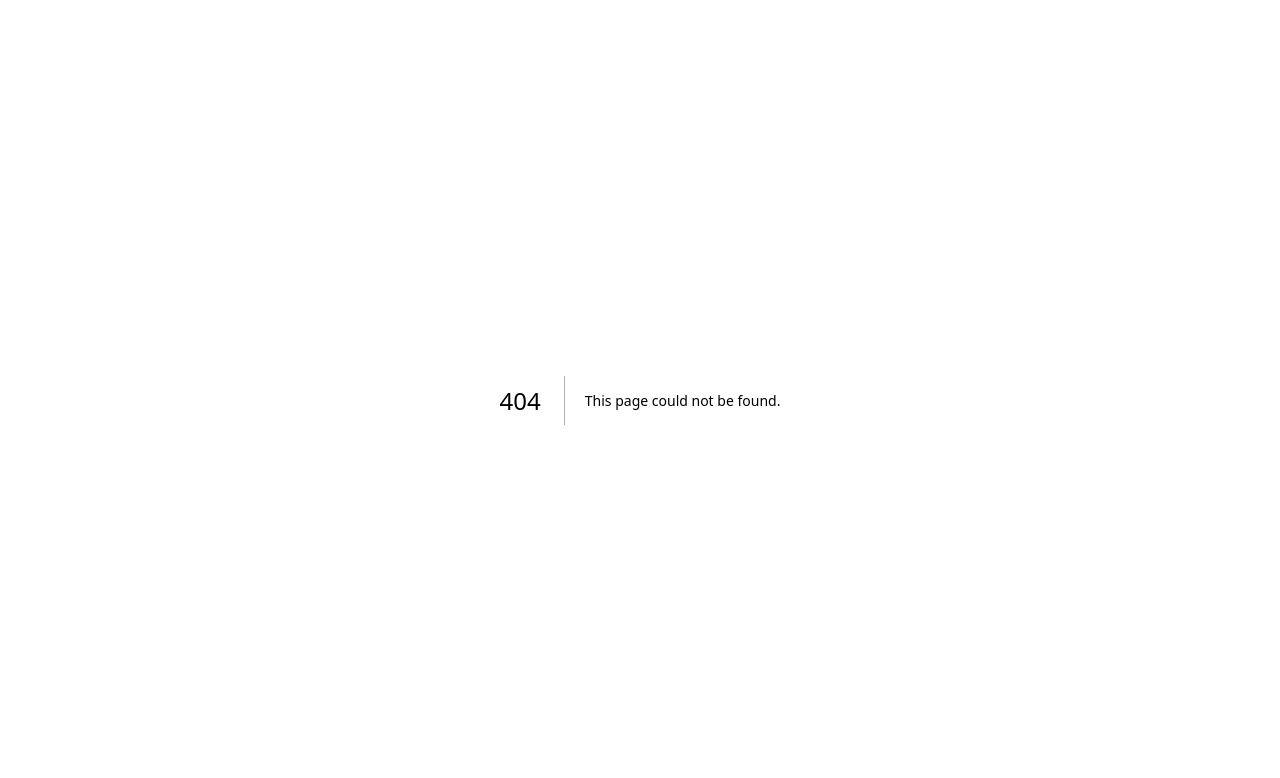
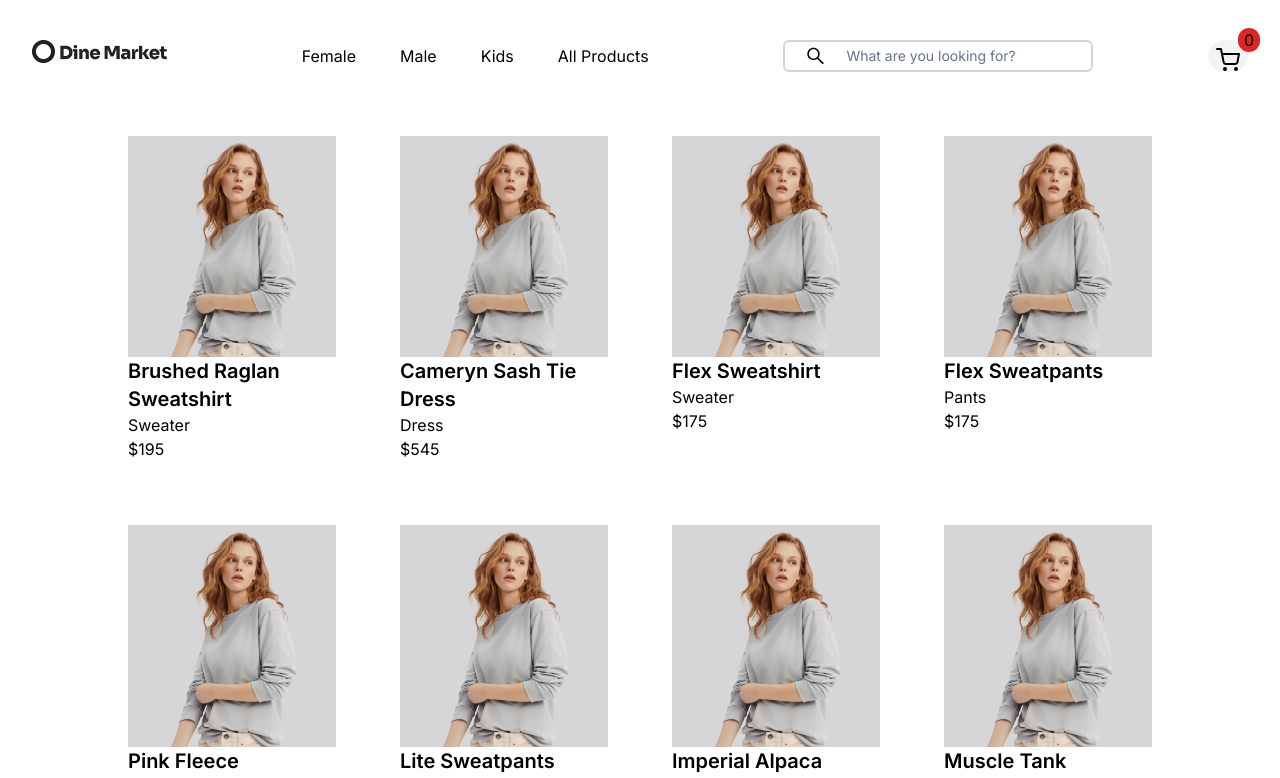
Before and after one commit to atisamakhtar/cloting-ecommerce-by-atisam, a Next.js app: page /products in a window 1280 px wide. Before the commit this address had no page. Shown: the top 778 px of the page. Built offline with nearby package versions, Linux system fonts and the light colour scheme.

Commit message:
basic flow done products with same image for all are rendering and single page flow created

```diff
--- a/context/productsContext.jsx
+++ /dev/null
@@ -1,109 +0,0 @@
-'use client'
-
-import React, { createContext, useState, useEffect, useReducer } from 'react';
-
-export const ProductsContext = createContext();
-
-const availableProducts = [
-    {
-        title: "Brushed Raglan Sweatshirt",
-        category: "Sweater",
-        price: 195,
-        for: "female"
-    },
-    {
-        title: "Cameryn Sash Tie Dress",
-        category: "Dress",
-        price: 545,
-        for: "female"
-    },
-    {
-        title: "Flex Sweatshirt",
-        category: "Sweater",
-        price: 175,
-        for: "female"
-    },
-    {
-        title: "Flex Sweatpants",
-        category: "Pants",
-        price: 175,
-        for: "female"
-    },
-    {
-        title: "Pink Fleece Sweatpants",
-        category: "Pants",
-        price: 195,
-        for: "female"
-    },
-    {
-        title: "Lite Sweatpants",
-        category: "Pants",
-        price: 150,
-        for: "female"
-    },
-    {
-        title: "Imperial Alpaca Hoodie",
-        category: "Jackets",
-        price: 525,
-        for: "female"
-    },
-    {
-        title: "Muscle Tank",
-        category: "T Shirts",
-        price: 75,
-        for: "female"
-    },
-    {
-        title: "Brushed Bomber",
-        category: "Jackets",
-        price: 225,
-        for: "female"
-    },
-    {
-        title: "Flex Push Button Bomber",
-        category: "Jackets",
-        price: 225,
-        for: "female"
-    },
-    {
-        title: "Raglan Sweatshirt",
-        category: "Sweater",
-        price: 195,
-        for: "male"
-    },
-    {
-        title: "Raglan Sweatshirt",
-        category: "Sweater",
-        price: 195,
-        for: "male"
-    },
-    {
-        title: "Nicker shirt",
-        category: "Shorts",
-        price: 225,
-        for: "kids"
-    },
-    {
-        title: "Kurta Pajama",
-        category: "Complete",
-        price: 195,
-        for: "kids"
-    },
-]
-
-// const myReducerFunction = (currentState, action) => {
-
-// }
-
-const ProductsContextComponent = ({children}) => {
-
-    // const [products, dispatch] = useReducer(myReducerFunction, initialProducts);
-
-    return (
-        <ProductsContext.Provider value={availableProducts}>
-            {children}
-        </ProductsContext.Provider>
-    )
-}
-
-export default ProductsContextComponent;
--- /dev/null
+++ b/context/productsContext.tsx
@@ -0,0 +1,135 @@
+'use client'
+
+import React, { FC, ReactNode, createContext, useState, useEffect, useReducer } from 'react';
+
+export type productType = {
+    id: number,
+    title: string,
+    tagline: string,
+    price: number,
+    category: string
+}
+
+export const ProductsContext = createContext<productType[]>([]);
+
+const availableProducts: productType[] = [
+    {
+        id: 1,
+        title: "Brushed Raglan Sweatshirt",
+        tagline: "Sweater",
+        price: 195,
+        category: "female"
+    },
+    {
+        id: 2,
+        title: "Cameryn Sash Tie Dress",
+        tagline: "Dress",
+        price: 545,
+        category: "female"
+    },
+    {
+        id: 3,
+        title: "Flex Sweatshirt",
+        tagline: "Sweater",
+        price: 175,
+        category: "female"
+    },
+    {
+        id: 4,
+        title: "Flex Sweatpants",
+        tagline: "Pants",
+        price: 175,
+        category: "female"
+    },
+    {
+        id: 5,
+        title: "Pink Fleece Sweatpants",
+        tagline: "Pants",
+        price: 195,
+        category: "female"
+    },
+    {
+        id: 6,
+        title: "Lite Sweatpants",
+        tagline: "Pants",
+        price: 150,
+        category: "female"
+    },
+    {
+        id: 7,
+        title: "Imperial Alpaca Hoodie",
+        tagline: "Jackets",
+        price: 525,
+        category: "female"
+    },
+    {
+        id: 8,
+        title: "Muscle Tank",
+        tagline: "T Shirts",
+        price: 75,
+        category: "female"
+    },
+    {
+        id: 9,
+        title: "Brushed Bomber",
+        tagline: "Jackets",
+        price: 225,
+        category: "female"
+    },
+    {
+        id: 10,
+        title: "Flex Push Button Bomber",
+        tagline: "Jackets",
+        price: 225,
+        category: "female"
+    },
+    {
+        id: 11,
+        title: "Raglan Sweatshirt",
+        tagline: "Sweater",
+        price: 195,
+        category: "male"
+    },
+    {
+        id: 12,
+        title: "Raglan Sweatshirt",
+        tagline: "Sweater",
+        price: 195,
+        category: "male"
+    },
+    {
+        id: 13,
+        title: "Nicker shirt",
+        tagline: "Shorts",
+        price: 225,
+        category: "kids"
+    },
+    {
+        id: 14,
+        title: "Kurta Pajama",
+        tagline: "Complete",
+        price: 195,
+        category: "kids"
+    },
+]
+
+// const myReducerFunction = (currentState, action) => {
+
+// }
+
+interface MyProps {
+    children?: ReactNode;
+}
+
+const ProductsContextComponent: FC<MyProps> = (props) => {
+
+    // const [products, dispatch] = useReducer(myReducerFunction, initialProducts);
+
+    return (
+        <ProductsContext.Provider value={availableProducts}>
+            {props.children}
+        </ProductsContext.Provider>
+    )
+}
+
+export default ProductsContextComponent;
--- /dev/null
+++ b/src/app/[slug]/page.tsx
@@ -0,0 +1,60 @@
+"use client"
+
+import React, { useContext } from 'react';
+import { useRouter, usePathname, useParams, useSearchParams } from 'next/navigation';
+import { ProductsContext } from '../../../context/productsContext';
+import Image from 'next/image';
+import prodImg from "../../../public/media/homeProduct1.png";
+import Link from 'next/link';
+
+const page = () => {
+    const router = useRouter()
+    console.log("router", router);
+
+    const { slug } = useParams();
+    const availableProducts = useContext(ProductsContext);
+
+    const required = availableProducts.filter((prod: any) => prod.category == slug);
+
+    // const searchParms = useSearchParams();
+    // const pathName = usePathname();
+
+    // console.log(slug, searchParms)
+    // console.log("pathName", pathName);
+
+    // const url = `${pathName}?${searchParms}`
+    console.log(required)
+
+    const styles = {
+        "display": "grid",
+        "gridTemplateColumns": "1fr 1fr 1fr 1fr",
+        "justifyContent": "space-between",
+        "justifyItems": "center",
+        "gridGap": "4rem",
+    }
+
+    const container = {
+        "margin": "4rem 8rem",
+    }
+
+    return (
+        <section style={container}>
+            {required.length > 0} <section style={styles}>
+
+                {required.map((sing: any, index: any) => (
+                    <div key={index} >
+                        <Link href={`/products/${sing.id}`}>
+                            <Image width={250} alt='product image' src={prodImg} />
+                            <h2 className='text-xl font-semibold' >{sing.title}</h2>
+                            <p>{sing.tagline}</p>
+                            <p>${sing.price}</p>
+                        </Link>
+                    </div>
+                ))}
+
+            </section>
+        </section>
+    )
+}
+
+export default page
--- a/src/app/layout.tsx
+++ b/src/app/layout.tsx
@@ -2,6 +2,8 @@ import './globals.css'
 import type { Metadata } from 'next'
 import { Inter } from 'next/font/google';
 import ProductsContextComponent from "../../context/productsContext";
+import MyNavMenu from '@/components/myNavMenu';
+import Footer from '@/components/footer';
 
 const inter = Inter({ subsets: ['latin'] })
 
@@ -19,7 +21,9 @@ export default function RootLayout({
     <html lang="en">
       <body className={inter.className}>
         <ProductsContextComponent>
+          <MyNavMenu/>
           {children}
+          <Footer/>
         </ProductsContextComponent>
       </body>
     </html>
--- a/src/app/page.tsx
+++ b/src/app/page.tsx
@@ -1,14 +1,10 @@
 "use client"
 
-import { Button } from '@/components/ui/button';
-import Image from 'next/image';
-import MyNavMenu from '@/components/myNavMenu';
 import HeroSection from '@/components/heroSection';
 import Promotion from '@/components/promotion';
 import Products from '@/components/products';
 import UniqueSection from '@/components/uniqueSection';
 import NewsLetter from '@/components/newsLetter';
-import Footer from '@/components/footer';
 
 import { useContext } from 'react';
 
@@ -18,16 +14,14 @@ export default function Home() {
 
   const availableProducts = useContext(ProductsContext);
 
-  console.log("availableProducts from page.tsx", availableProducts);
+  // console.log("availableProducts from page.tsx", availableProducts);
   return (
     <>
-      <MyNavMenu />
       <HeroSection />
       <Promotion />
       <Products />
       <UniqueSection />
       <NewsLetter />
-      <Footer />
     </>
   )
 }
--- /dev/null
+++ b/src/app/products/[id]/page.tsx
@@ -0,0 +1,50 @@
+'use client'
+
+import React, { useContext } from 'react';
+import Image from 'next/image';
+import prodImage from "../../../../public/media/homeProduct1.png";
+import { useRouter, useParams } from 'next/navigation';
+import { ProductsContext } from '../../../../context/productsContext';
+import { productType } from '../../../../context/productsContext';
+
+const page = () => {
+
+    const styles = {
+        "display": "grid",
+        "gridTemplateColumns": "1fr 1fr",
+        "gridGap": "4rem",
+        "justifyContent": "space-between",
+        // "justifyItems": "center",
+    }
+
+    const container = {
+        "margin": "4rem 8rem",
+    }
+
+    const availableProducts = useContext(ProductsContext);
+
+    const {id} = useParams();
+    // console.log(typeof parseInt(id));
+    const idToParse:number = Array.isArray(id) ? parseInt(id[0]) : parseInt(id);
+
+    const required = availableProducts.find((sing:productType) => sing.id === idToParse);
+
+    // console.log("required", required)
+
+    return (
+        <section style={container} >
+            <section className='' style={styles}>
+                <div>
+                    <Image className='w-[100%]' src={prodImage} alt='Product Image' />
+                </div>
+                <div>
+                    <h2 className='text-xl font-semibold' >{required.title}</h2>
+                    <p>{required.tagline}</p>
+                    <p>${required.price}</p>
+                </div>
+            </section>
+        </section>
+    )
+}
+
+export default page
--- /dev/null
+++ b/src/app/products/page.tsx
@@ -0,0 +1,45 @@
+"use client"
+
+import React, { useContext } from 'react';
+import { ProductsContext } from '../../../context/productsContext';
+import Image from 'next/image';
+import prodImg from "../../../public/media/homeProduct1.png";
+import Link from 'next/link';
+
+const page = () => {
+
+    const required = useContext(ProductsContext);
+
+    const styles = {
+        "display": "grid",
+        "gridTemplateColumns": "1fr 1fr 1fr 1fr",
+        "justifyContent": "space-between",
+        "justifyItems": "center",
+        "gridGap": "4rem",
+    }
+
+    const container = {
+        "margin": "4rem 8rem",
+    }
+
+    return (
+        <section style={container}>
+            {required.length > 0} <section style={styles}>
+
+                {required.map((sing: any, index: any) => (
+                    <div key={index} >
+                        <Link href={`/products/${sing.id}`}>
+                            <Image width={250} alt='product image' src={prodImg} />
+                            <h2 className='text-xl font-semibold' >{sing.title}</h2>
+                            <p>{sing.tagline}</p>
+                            <p>${sing.price}</p>
+                        </Link>
+                    </div>
+                ))}
+
+            </section>
+        </section>
+    )
+}
+
+export default page
--- a/src/components/footer.tsx
+++ b/src/components/footer.tsx
@@ -14,16 +14,16 @@ const Footer = () => {
 
     const availableProducts = useContext(ProductsContext);
 
-    console.log("availableProducts from footer", availableProducts)
+    // console.log("availableProducts from footer", availableProducts)
 
     const footerCss = {
         "display": "grid",
-        "grid-template-columns": "2fr 1fr 1fr 1fr"
+        "gridTemplateColumns": "2fr 1fr 1fr 1fr"
     }
 
     const copyright = {
         "display": "grid",
-        "grid-template-columns": "auto auto auto"
+        "gridTemplateColumns": "auto auto auto"
     }
 
     return (
--- a/src/components/myNavMenu.tsx
+++ b/src/components/myNavMenu.tsx
@@ -28,7 +28,9 @@ const MyNavMenu = () => {
             <section className='my-10 container flex justify-between' >
 
                 <div className='' >
-                    <Image alt='logo' src={logo} />
+                    <Link href={"/"}>
+                        <Image alt='logo' src={logo} />
+                    </Link>
                 </div>
 
                 <NavigationMenu className='' >
@@ -36,25 +38,25 @@ const MyNavMenu = () => {
                     <NavigationMenuList>
 
                         <NavigationMenuItem className="px-5" >
-                            <Link href={"/about"} className="px-4" legacyBehavior passHref>
+                            <Link href={"/female"} className="px-4" legacyBehavior passHref>
                                 <NavigationMenuLink>Female</NavigationMenuLink>
                             </Link>
                         </NavigationMenuItem>
 
                         <NavigationMenuItem className="px-5" >
-                            <Link href={"/about"} className="px-4" legacyBehavior passHref>
+                            <Link href={"/male"} className="px-4" legacyBehavior passHref>
                                 <NavigationMenuLink>Male</NavigationMenuLink>
                             </Link>
                         </NavigationMenuItem>
 
                         <NavigationMenuItem className="px-5" >
-                            <Link href={"/about"} className="px-4" legacyBehavior passHref>
+                            <Link href={"/kids"} className="px-4" legacyBehavior passHref>
                                 <NavigationMenuLink>Kids</NavigationMenuLink>
                             </Link>
                         </NavigationMenuItem>
 
                         <NavigationMenuItem className="px-5" >
-                            <Link href={"/about"} className="px-4" legacyBehavior passHref>
+                            <Link href={"/products"} className="px-4" legacyBehavior passHref>
                                 <NavigationMenuLink>All Products</NavigationMenuLink>
                             </Link>
                         </NavigationMenuItem>
```
